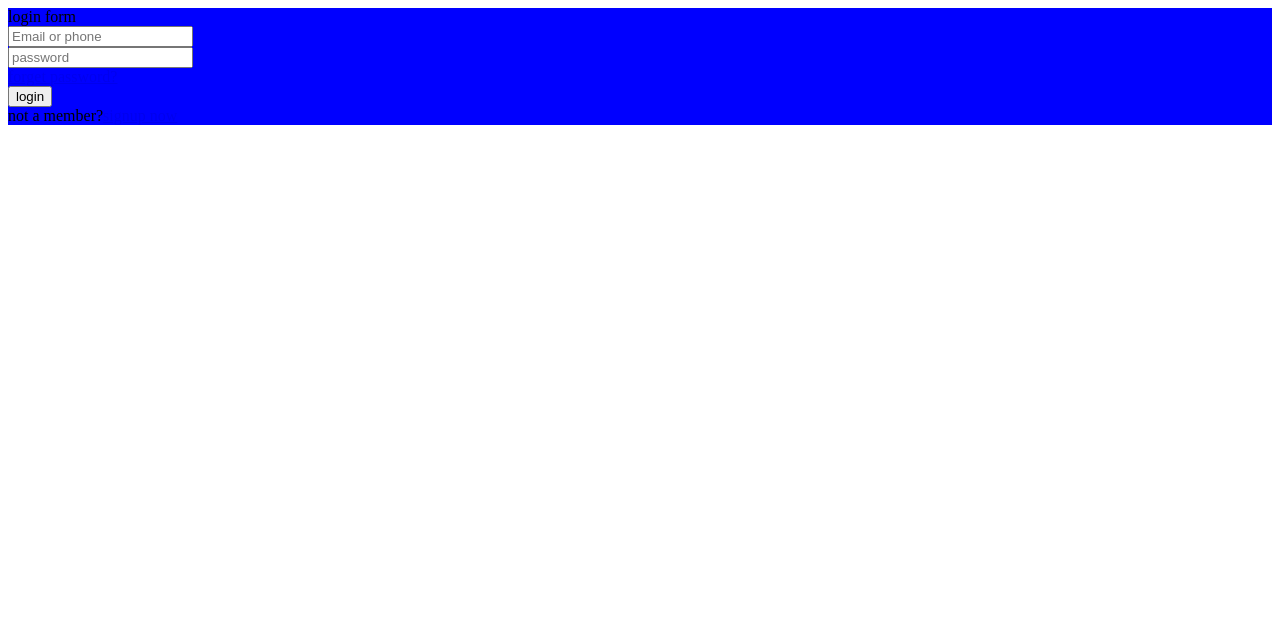
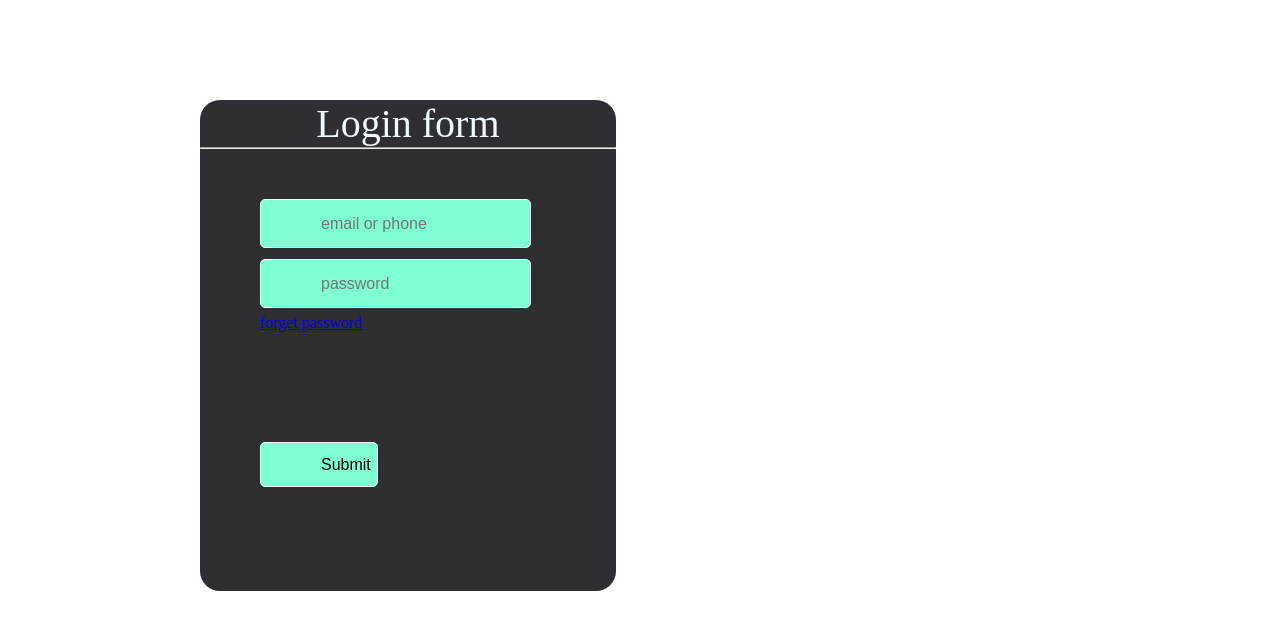
Before and after one commit to Cuberois/Grid, a plain HTML site: page project5/index.html in a window 1280 px wide. Drawn offline with Linux system fonts and the light colour scheme.

Commit message:
login page

```diff
--- a/project5/index.html
+++ b/project5/index.html
@@ -8,22 +8,25 @@
 
 </head>
 <body>
-    <div class="wrapper">
-        <div class="title"><span>login form</span></div>
-        <form action="#">
+    <div class="box">
+        <div class="title">
+            <span>Login form</span>
+
+        </div>
+        <hr>
         <div class="row">
-                <input type="text" placeholder="Email or phone">
+            <input type="text" placeholder ="email or phone">
         </div>
         <div class="row">
-                <input type="text" placeholder="password">
+            <input type="text" placeholder ="password">
         </div>
-            <div class="pass"><a href="#">forget password?</a></div>
+
+        <div class="pass"><a href="#">forget password</a></div>
         <div class="row button">
-                <input type="submit" value="login">
+            <input type="submit" placeholder ="login">
         </div>
-            <div class="sign-link">not a member?<a href="#">signup now</a></div>
 
-        </form>
+
     </div>
 
 </body>
--- a/project5/style.css
+++ b/project5/style.css
@@ -1,4 +1,43 @@
-.wrapper {
-    background-color: blue;
+*{
+   margin: 0;
+}
+
+.box {
+    background-color: rgb(46, 46, 51);
+    height: 13cm;
+    width: 11cm;
+    align-items: center;
+    margin: 100px 200px 100px;
+    border-radius: 20px;
+}
+ .box .title {
+
+    font-size: 5vb;
+    color: aliceblue;
+    text-align: center;
+
+ }
+
+ .box .row input {
+    background-color: aquamarine;
+    height: 45px;
+    outline: none;
+    padding-left: 60px;
+    border-radius: 5px;
+    border: 1px solid whitesmoke;
+    font-size: 16px;
+    margin: 50px 60px ;
+ }
+
+.box .row{
+    height: 45px;
+    margin-bottom: 15px;
 
 }
+.box .pass {
+    margin: 60px;
+}
+.box button input{
+    background-color: brown;
+
+}
```
Lines whose indentation alone changed are shown as unchanged.
